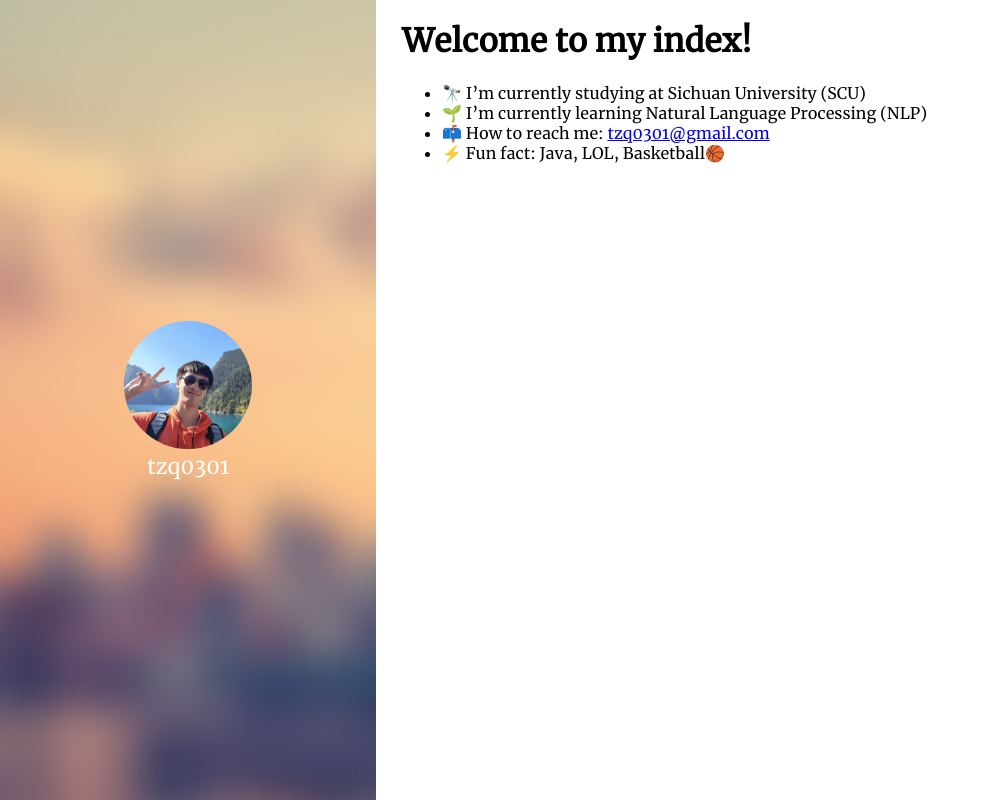
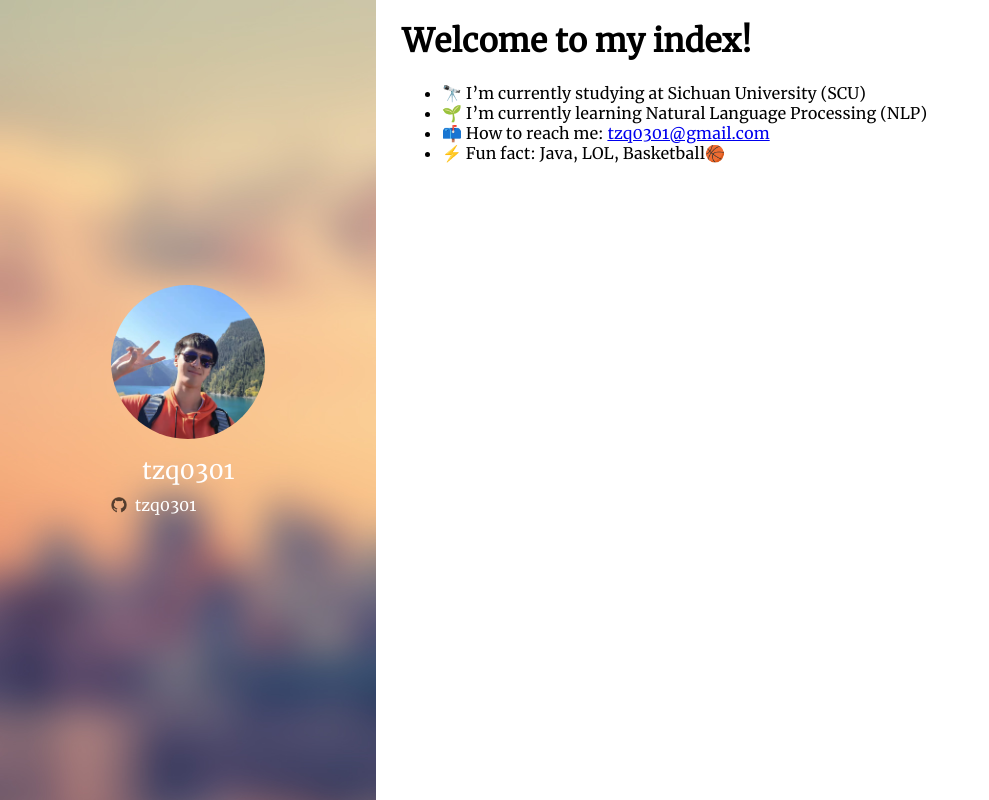
Before and after one commit to tzq0301/tzq0301-index-page, a Vue app: page / in a window 1280 px wide. Shown: the whole page, without its empty margins (0-989 px from the left). Built offline with nearby package versions, Linux system fonts and the light colour scheme.

Commit message:
feat(index): 增加了 GitHub icon

```diff
--- a/src/components/index/MyIntroduction.vue
+++ b/src/components/index/MyIntroduction.vue
@@ -1,26 +1,40 @@
 <template>
-  <div id="container">
+  <div class="container">
+    <div id="avatar-container">
+      <img id="avatar" src="public/images/tzq.jpg" alt="无法显示头像"/>
+    </div>
+
+    <div style="height: 2vh"/>
+
+    <div id="name">{{ name }}</div>
+
+    <div style="height: 1.2vh"/>
+
     <div>
-      <img id="avatar" src="/public/images/tzq.jpg" alt="头像暂时无法显示">
+      <MyIntroductionIcon
+          icon-path="public/icons/github.png"
+          icon-value="https://github.com/tzq0301"
+          text="tzq0301"/>
     </div>
-    <div id="name">{{ name }}</div>
   </div>
 </template>
 
 <script setup lang="ts">
+import MyIntroductionIcon from "./MyIntroductionIcon.vue";
+
 const name = "tzq0301";
 </script>
 
 <style scoped lang="less">
 @import url(/src/css/fonts);
 
-#container {
+#avatar-container {
   display: flex;
-  flex-direction: column;
+  justify-content: center;
 }
 
 #avatar {
-  @avatar-length: 10vw;
+  @avatar-length: 12vw;
   width: @avatar-length;
   height: @avatar-length;
 
@@ -31,7 +45,7 @@ const name = "tzq0301";
 #name {
   text-align: center;
   font-family: merriweatherRegular, serif;
-  font-size: 16pt;
+  font-size: 18pt;
   color: white;
 }
 </style>
--- /dev/null
+++ b/src/components/index/MyIntroductionIcon.vue
@@ -0,0 +1,41 @@
+<template>
+  <div class="container">
+    <img class="icon" :src="iconPath" alt="无法展示图标"/>
+    <span>&ensp;</span>
+    <span class="text" @click="locate">{{ text }}</span>
+  </div>
+</template>
+
+<script setup lang="ts">
+const props = defineProps({
+  iconPath: String,
+  iconValue: String,
+  text: String
+});
+
+const locate = () => {
+  window.open(props.iconValue || "")
+}
+</script>
+
+<style scoped lang="less">
+@import url(/src/css/fonts);
+
+.container {
+  display: flex;
+  flex-direction: row;
+  align-items: center;
+}
+
+@icon-size: 1.2vw;
+.icon {
+  width: @icon-size;
+  height: @icon-size;
+}
+
+.text {
+  color: white;
+  font-family: merriweatherRegular, serif;
+  cursor: pointer;
+}
+</style>
```
Also changed, not shown: public/icons/github.png (added).
